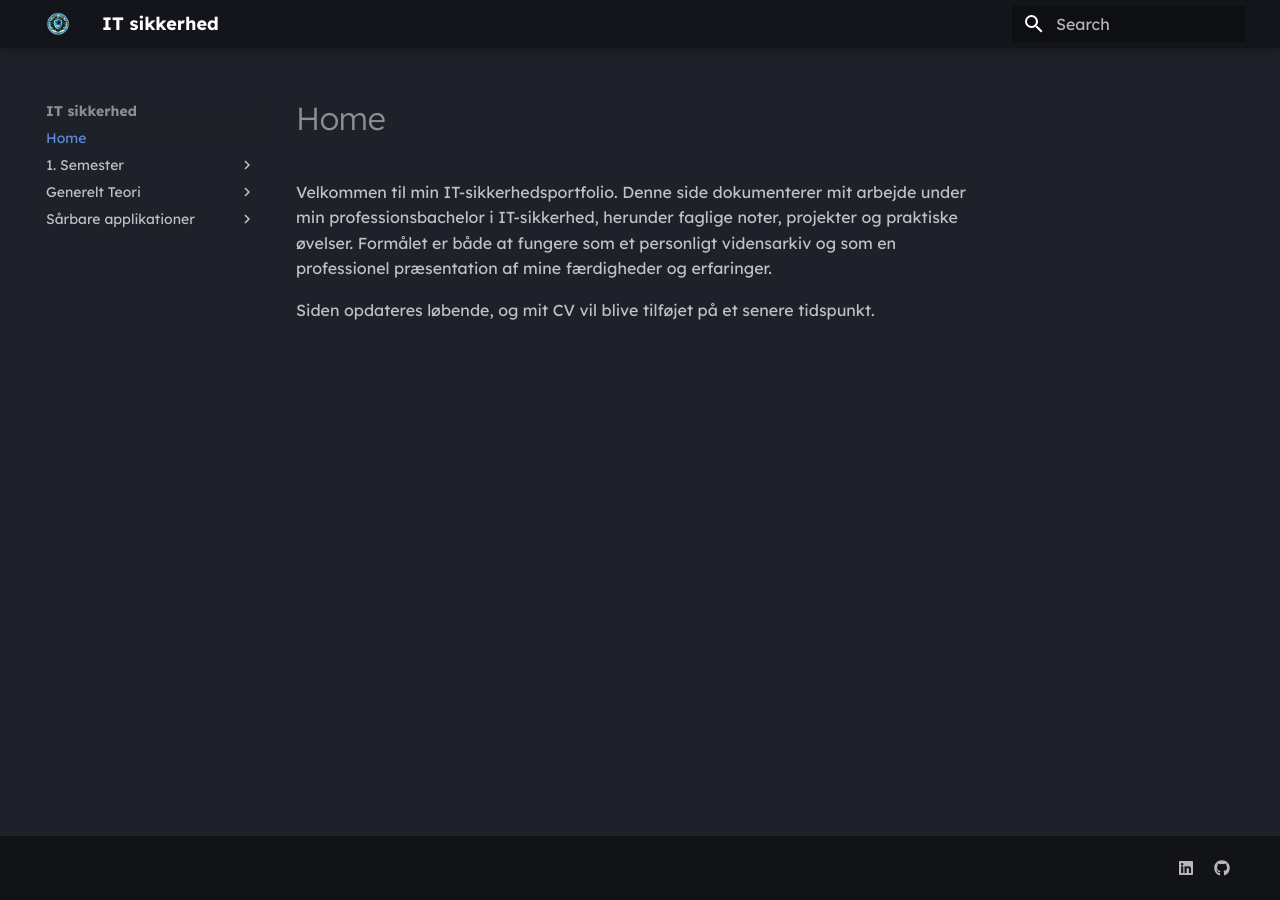
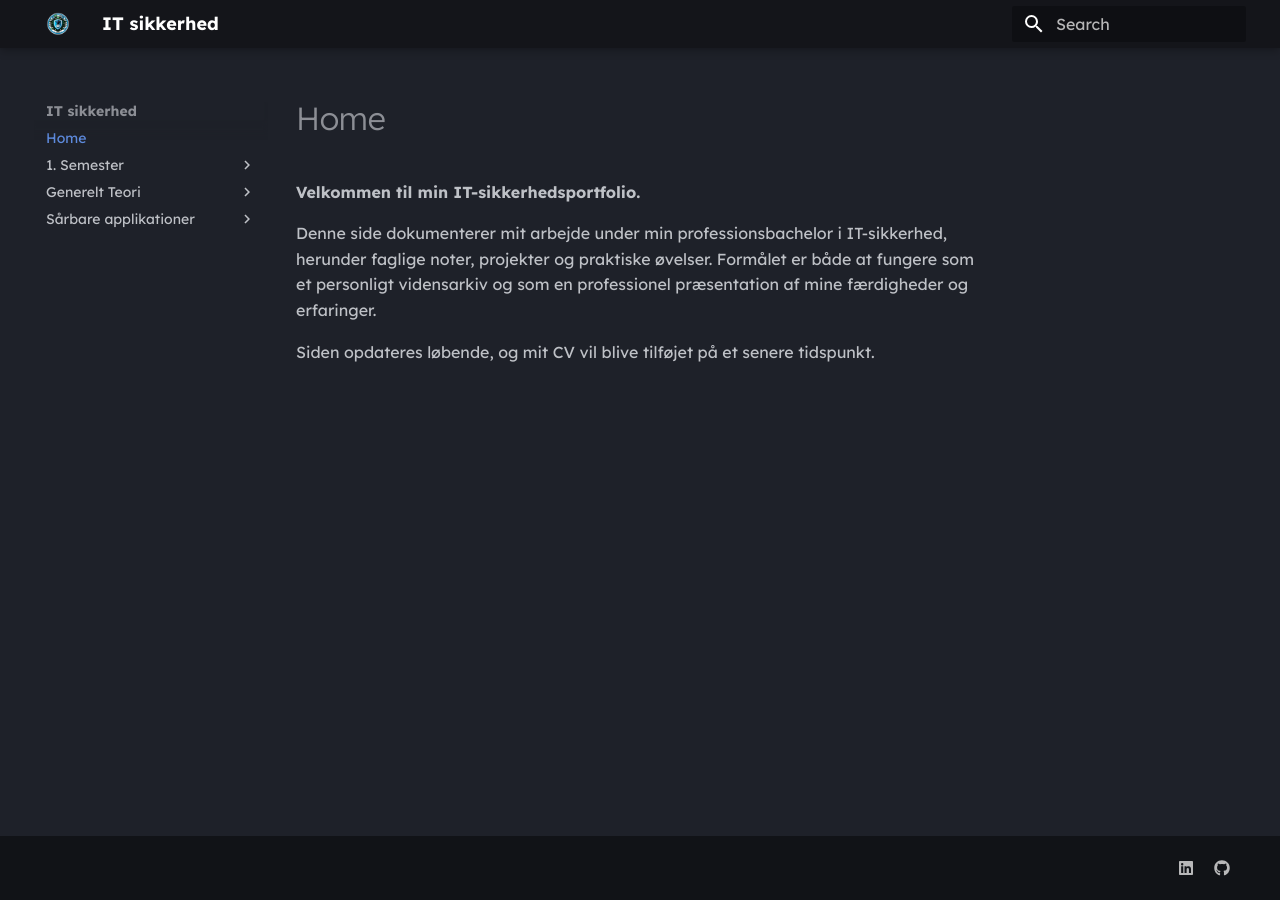
Before and after one commit to NoahRosenkjaer/IT-sikkerhed, an MkDocs documentation site: the page built from docs/index.md, in a window 1280 px wide. Built offline with MkDocs 1.6.1 and Material for MkDocs 9.7.7, drawn with Linux system fonts in a browser that asks for light colours.

Commit message:
Change in text

```diff
--- a/docs/index.md
+++ b/docs/index.md
@@ -1,6 +1,7 @@
 # Home
 
-Velkommen til min IT-sikkerhedsportfolio.
+**Velkommen til min IT-sikkerhedsportfolio.**
+
 Denne side dokumenterer mit arbejde under min professionsbachelor i IT-sikkerhed, herunder faglige noter, projekter og praktiske øvelser. Formålet er både at fungere som et personligt vidensarkiv og som en professionel præsentation af mine færdigheder og erfaringer.
 
 Siden opdateres løbende, og mit CV vil blive tilføjet på et senere tidspunkt.
```
